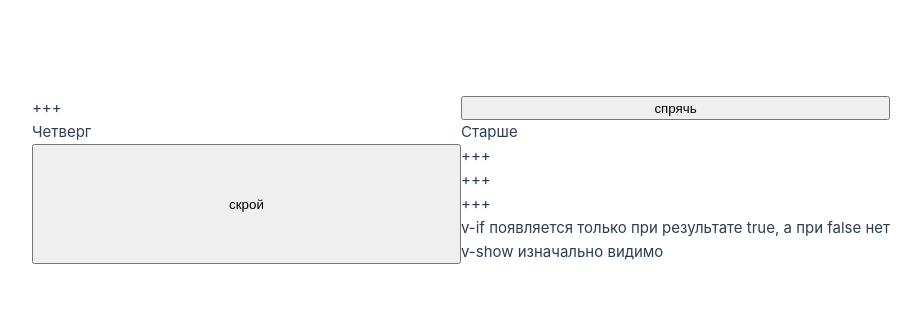
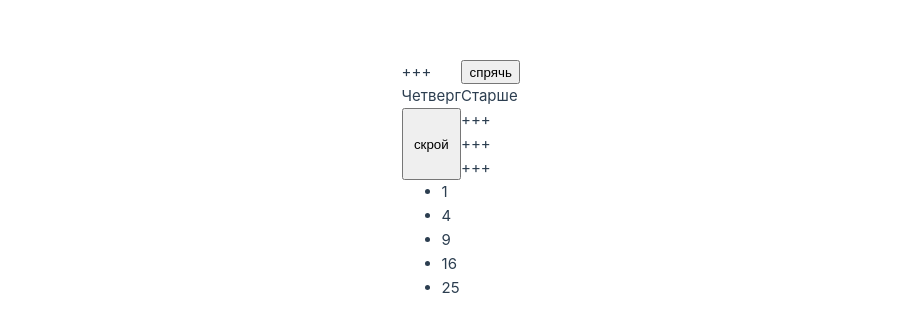
Before and after one commit to danilromas/Vue_DaRo, a Vue app: page / in a window 1280 px wide. Shown: the part 220-552 px from the top of the page, without its empty margins (179-1100 px from the left). Built offline with nearby package versions, Linux system fonts and the light colour scheme.

Commit message:
27_массив_перебор

```diff
--- a/src/App.vue
+++ b/src/App.vue
@@ -25,6 +25,7 @@
     day_n: 4,
     age: 25,
     isAuth: true,
+    items: [1, 2, 3, 4, 5],
 		}
 	},
   methods:
@@ -64,7 +65,8 @@
 		<p>+++</p>
 		<p>+++</p>
 		<p>+++</p>
-    <p> v-if появляется только при результате true, а при false нет </p>
-    <p> v-show изначально видимо</p>
 	</div>
+  <ul>
+	  <li v-for="elem in items">{{ elem**2 }}</li>
+  </ul>
 </template>
```
